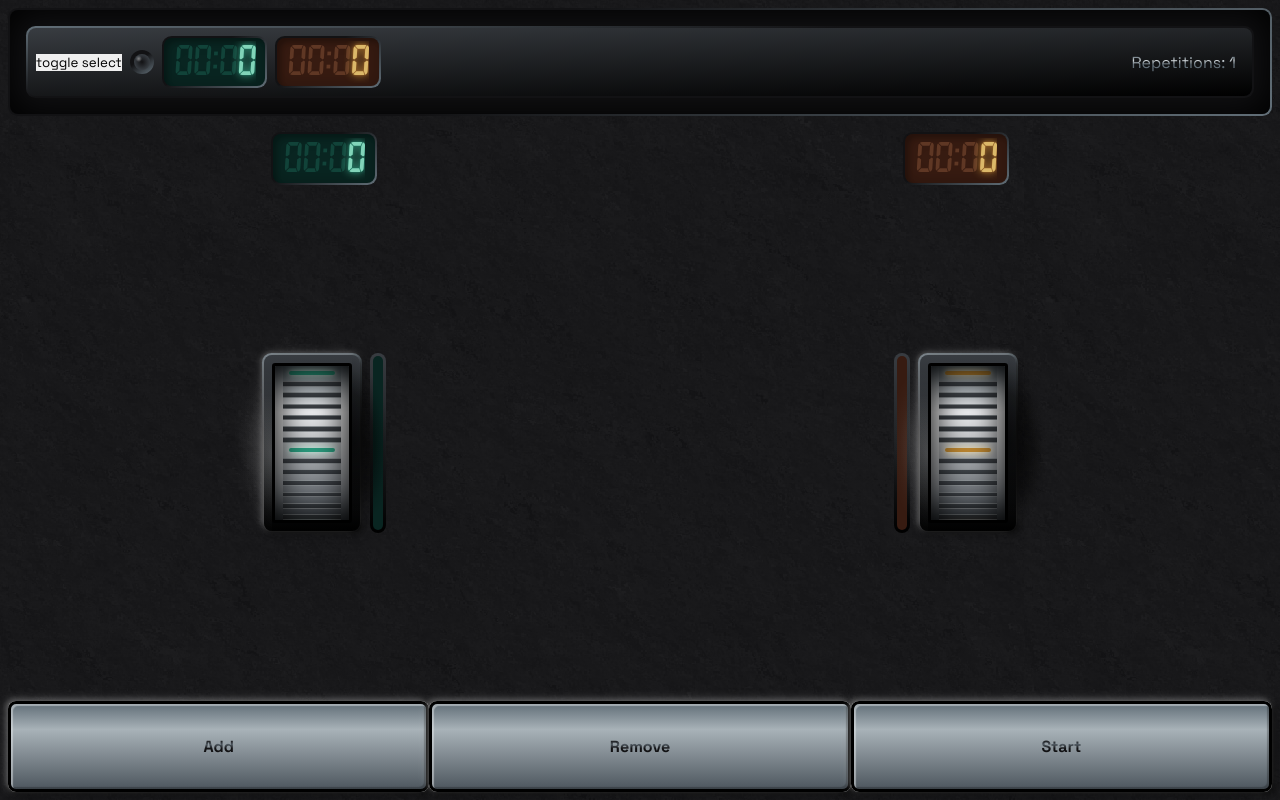
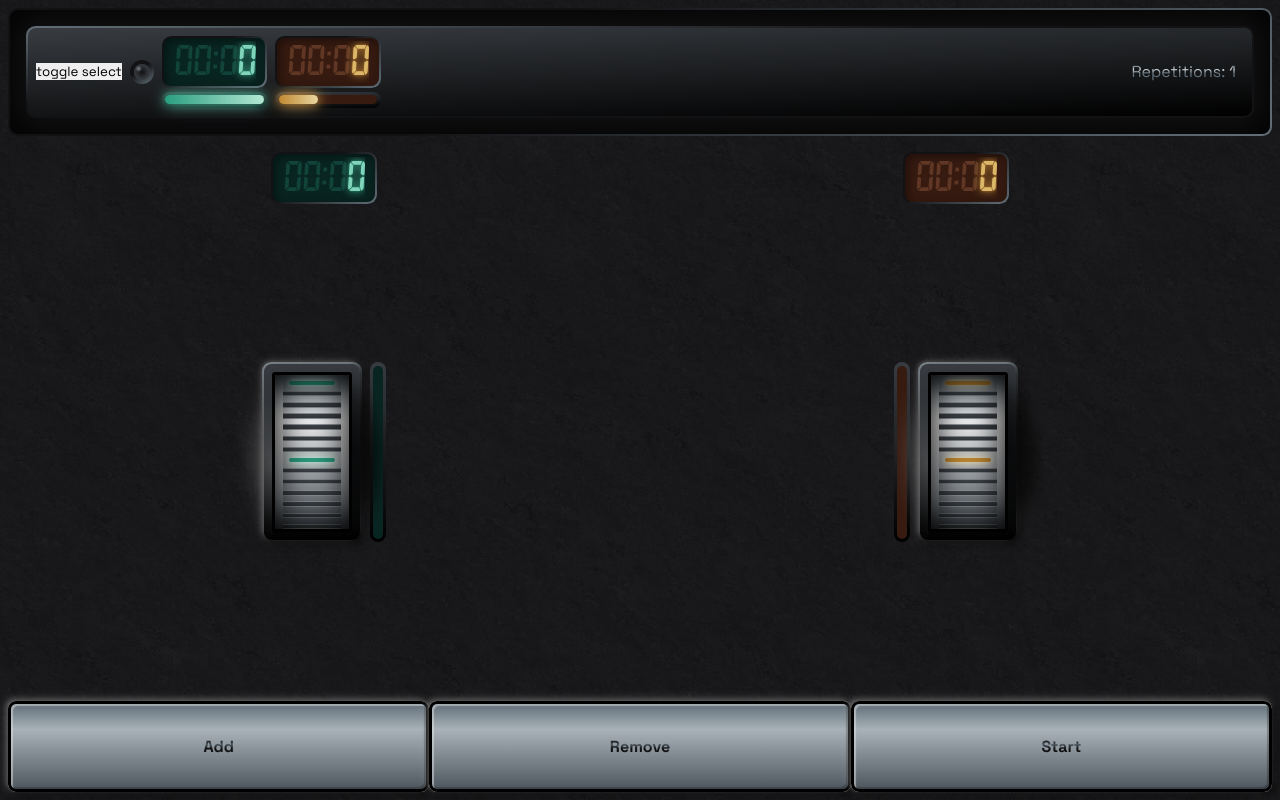
Before and after one commit to hanslissi/circleTimer, a React (Vite) app: page / in a window 1280 px wide. Built offline with nearby package versions, Linux system fonts and the light colour scheme.

Commit message:
feat: add progress bar to timer step edit

```diff
--- a/src/components/TimerStepEdit/TimerStepEdit.tsx
+++ b/src/components/TimerStepEdit/TimerStepEdit.tsx
@@ -4,6 +4,7 @@ import Diode from "@components/Diode";
 import { DurationInput } from "@components/Duration";
 import { useTimerConfigStore } from "@state/useTimerConfigStore";
 import TIMER_CONFIG from "@configs/timer.config.json";
+import LightProgressBar from "@components/LightProgressBar";
 import styles from "./TimerStepEdit.module.css";
 import type { TimerStep } from "@app-types/Timer.types";
 
@@ -49,6 +50,7 @@ const TimerStepEdit = memo(function TimerStepEdit({
               onChange={setWorkSeconds}
               onFocus={handleSelect}
             />
+            <LightProgressBar min={0} max={100} value={100} variant="horizontal"/>
           </div>
           <div className={styles.valueDisplayGroup}>
             <DurationInput
@@ -60,6 +62,7 @@ const TimerStepEdit = memo(function TimerStepEdit({
               onChange={setRestSeconds}
               onFocus={handleSelect}
             />
+            <LightProgressBar min={0} max={100} value={40} color="autumn" variant="horizontal"/>
           </div>
         </div>
 
```
